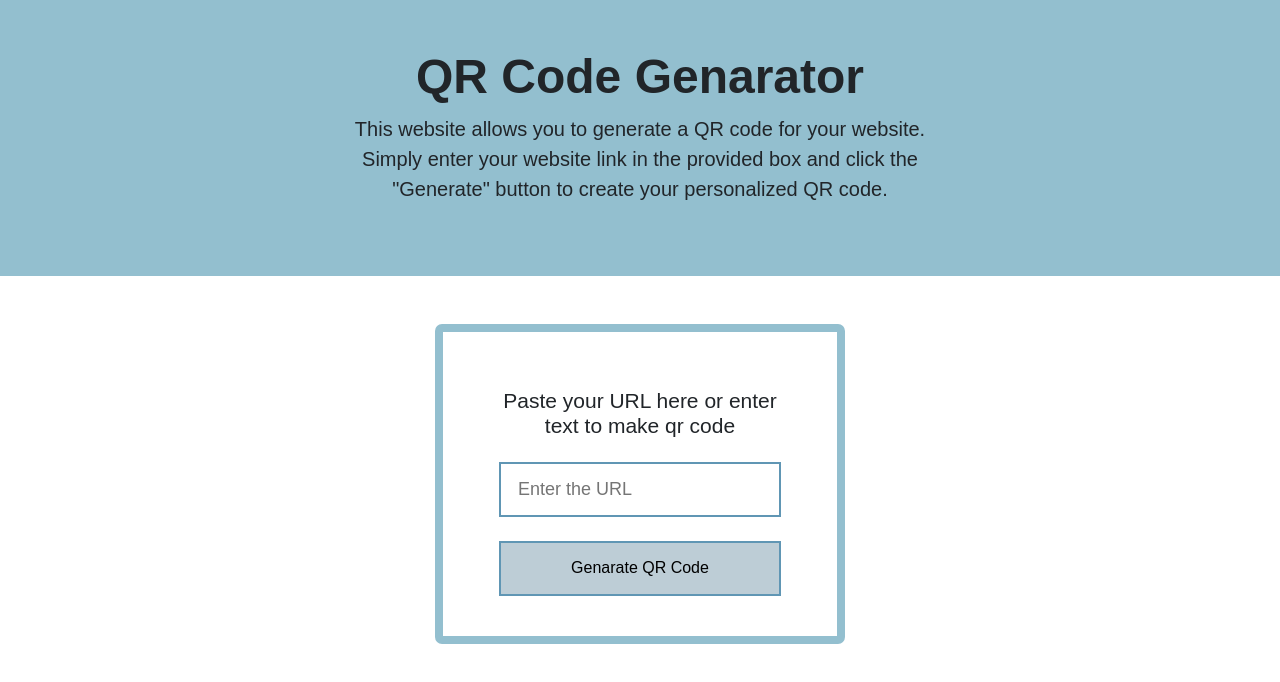
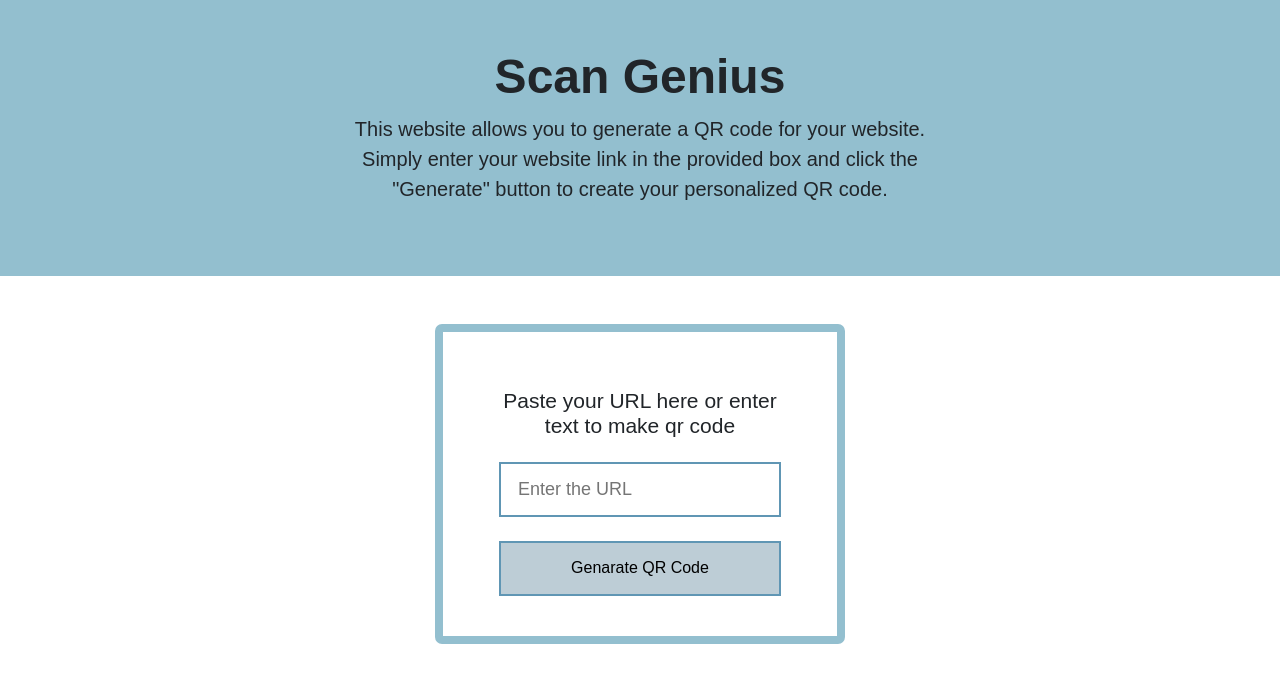
Before and after one commit to FahimOrko/QR-code-genarator, a plain HTML site: page index.html in a window 1280 px wide. Drawn offline with nearby package versions, Linux system fonts and the light colour scheme.

Commit message:
Update index.html

```diff
--- a/index.html
+++ b/index.html
@@ -14,7 +14,7 @@
     <!-- heading -->
 
     <div class="px-4 py-5 text-center" style="background-color: #93BFCF;">
-        <h1 class="display-5 fw-bold">QR Code Genarator</h1>
+        <h1 class="display-5 fw-bold">Scan Genius</h1>
         <div class="col-lg-6 mx-auto">
           <p class="lead mb-4">
             This website allows you to generate a QR code for your website. Simply enter your website link in the provided box and click the "Generate" button to create your personalized QR code.</p>
```
